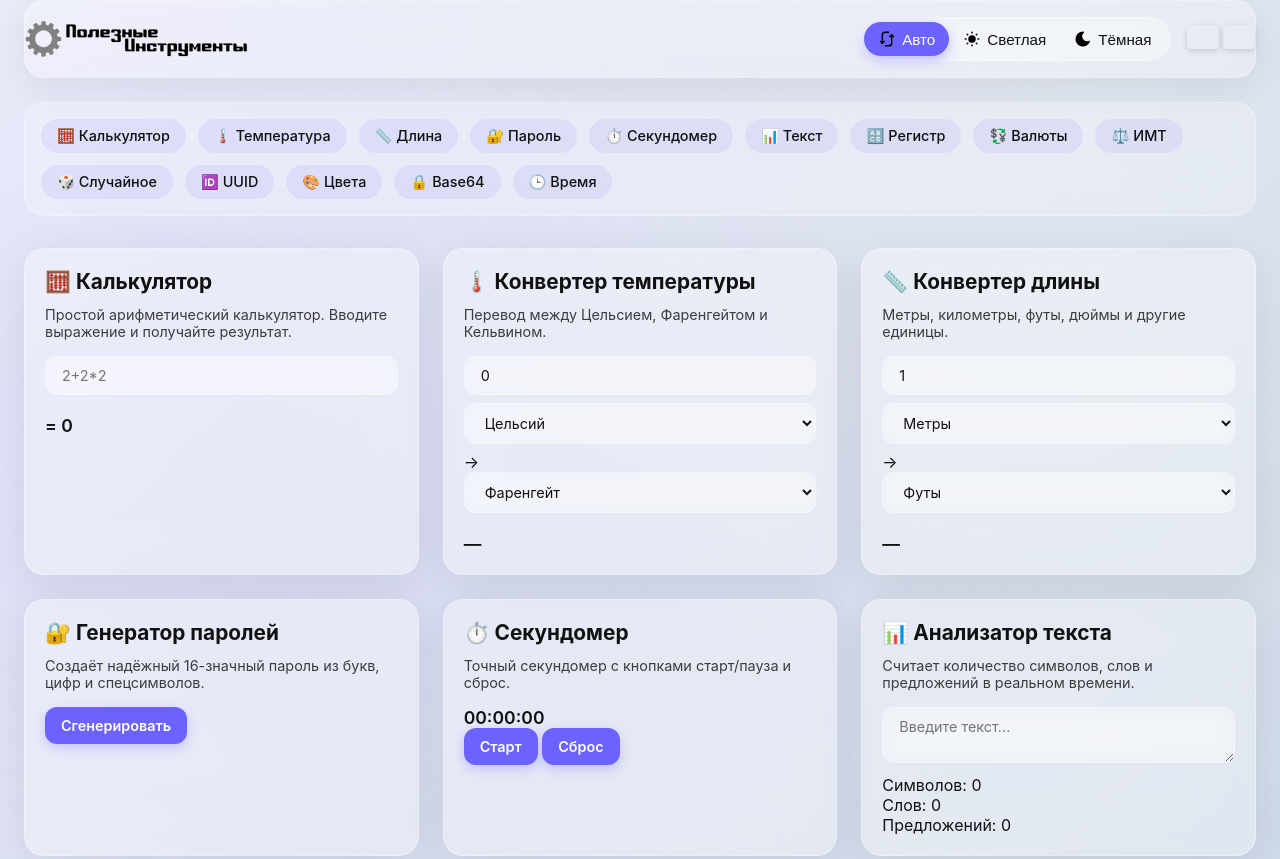
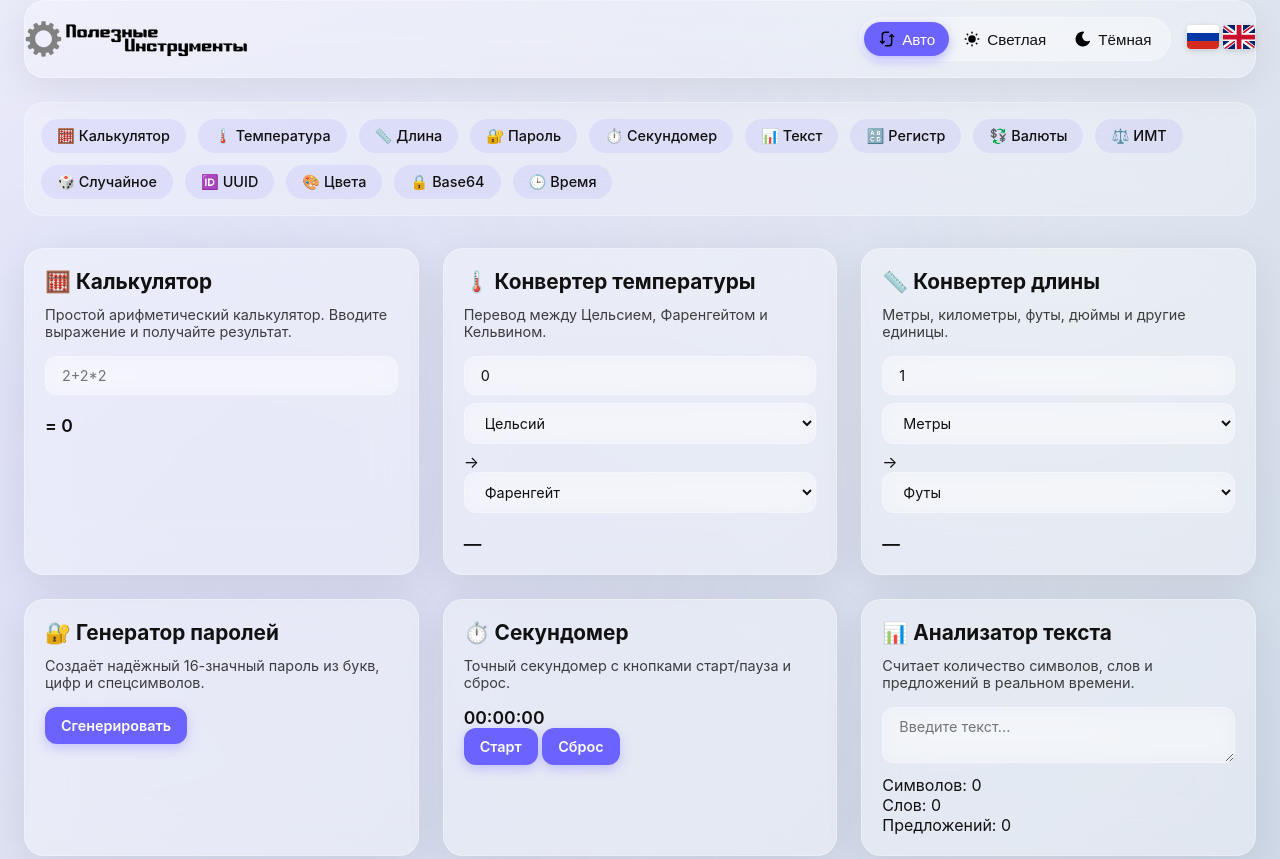
Before and after one commit to poleznyeinstrumenty/PoleznyeInstrumenty.GitHub.Io, a plain HTML site: page index.html in a window 1280 px wide. Shown: the top 859 px of the page. Drawn offline with Linux system fonts and the light colour scheme.

Commit message:
Коммит

```diff
--- a/index.html
+++ b/index.html
@@ -116,7 +116,7 @@
     <header class="header glass">
 	  <div class="logo-container">
 		<a href="/" class="logo-link">
-		  <!-- Русский light логотип -->
+		  <!-- Русский light логотип (чёрный на белом) -->
 		  <svg class="logo-light" width="200" height="32" viewBox="0 0 1430 230" xmlns="http://www.w3.org/2000/svg">
 			<path fill="rgb(127,127,127)" stroke="rgb(127,127,127)" stroke-width="1" opacity="0.988" d="M108.5 1L123.5 1L127 3.5L129 22.5L130 25L145.5 29Q153.1 22.5 157 13L162.5 12L179 22.5L179 28.5L174 39.5L173 45.5L183.5 56L186.5 56L199.5 50L204.5 50L207 51L216 68.5L209.5 76L200 83.5Q199.9 95.1 205.5 101L220.5 102L226 104.5Q228.4 111.6 227 122.5L223.5 128L211.5 129L203 131L200 141.5L200 147.5L215 159.5L216 162.5L204.5 181L200.5 181L187.5 174L182.5 174L172 185.5L179 201.5L179 205.5L178 208L162.5 217L159.5 217L156 214.5L145.5 200L131.5 203L130 204.5L128 212.5L128 222.5L124.5 227Q113.8 225.3 107.5 228L102 224.5L100 205.5L97.5 203L83.5 200L71.5 216L66.5 217L51 208L50 202.5L57 184.5L53.5 180L44.5 173L28.5 181L25.5 181L21 177.5L13 161.5L16.5 157L29 147.5L30 144.5L24.5 130L9.5 129L5.5 128L3 125.5Q0.6 118.4 2 107.5L5.5 103L18.5 102L26 98.5L29 88.5L29 83.5L13 69.5L22 51Q24.4 49.3 30.5 50L42.5 56L45.5 56L55 48L56 41.5Q51 34.5 50 23.5L51 21L69.5 12L73 14.5L83.5 29L94.5 27L99 24.5L101 17.5L102 4.5L104.5 2L108.5 1ZM110 59L97 62L80 72Q65 84 61 107L62 128Q66 140 73 149Q84 163 106 167L124 167L135 164L154 151L165 134L168 123Q170 109 167 101Q163 85 153 76Q145 67 133 62L120 59L110 59Z"/>
 			<path fill="rgb(0,0,0)" stroke="rgb(0,0,0)" stroke-width="1" opacity="1" d="M261 23L310.5 23Q317.1 23.9 320 28.5L321 30.5L321 104L301.5 104L301 103.5L301 41.5L296.5 35L294.5 34L281 34L281 103.5L280.5 104L261 104L261 23Z"/>
@@ -141,7 +141,7 @@
 			<path fill="rgb(0,0,0)" stroke="rgb(0,0,0)" stroke-width="1" opacity="1" d="M1328 144L1342.5 144L1347 148.5L1348 151.5L1348 164L1381.5 164L1387 168.5L1388 170.5L1388 186.5L1384.5 192L1380.5 194L1333.5 194L1329 190.5L1328 188.5L1328 144ZM1348 174L1348 184L1361 184L1363 183L1368 177L1368 174L1348 174Z"/>
 			<path fill="rgb(0,0,0)" stroke="rgb(0,0,0)" stroke-width="1" opacity="1" d="M1393 144L1406.5 144L1412 148.5L1413 150.5L1413 194L1400.5 194L1395 191L1393 186.5L1393 144Z"/>
 		  </svg>
-		  <!-- Русский dark логотип -->
+		  <!-- Русский dark логотип (белый на тёмном) -->
 		  <svg class="logo-dark" width="200" height="32" viewBox="0 0 1430 230" xmlns="http://www.w3.org/2000/svg">
 			<path fill="rgb(128,128,128)" stroke="rgb(128,128,128)" stroke-width="1" opacity="0.996" d="M108.5 1L123.5 1L127 3.5L129 22.5L130 25L145.5 29L157 13L162.5 12L179 22.5L179 28.5L174 39.5L173 45.5L183.5 56L186.5 56L199.5 50L205.5 50L216 68.5L209.5 76L200 83.5Q199.9 95.1 205.5 101L220.5 102L226 104.5Q228.4 111.6 227 122.5L223.5 128L211.5 129L203 131L200 141.5L200 147.5L215 159.5L216 162.5L204.5 181L200.5 181L187.5 174L182.5 174L172 185.5L179 201.5L179 205.5L178 208L162.5 217L159.5 217L156 214.5L145.5 200L131.5 203L130 204.5L128 212.5L128 222.5L124.5 227Q113.8 225.3 107.5 228L102 224.5L100 205.5L97.5 203L83.5 200L71.5 216L66.5 217L51 208L50 202.5L57 185.5L53.5 180L44.5 173L28.5 181L25.5 181L21 177.5L13 161.5L16.5 157L29 147.5L30 144.5L26 131L17.5 129L9.5 129L5.5 128L3 125.5Q0.6 118.4 2 107.5L5.5 103L7.5 102L18.5 102L26 98.5L29 88.5L29 83.5L13 69.5L18 57.5L23.5 50L30.5 50L42.5 56L45.5 56L55 48L56 41.5Q51 34.5 50 23.5L52.5 20L69.5 12L73 14.5L83.5 29L94.5 27L99 24.5L101 17.5L102 4.5L104.5 2L108.5 1ZM111 59L97 62L80 72Q65 84 61 107L62 128Q66 140 73 149Q84 163 106 167L124 167L135 164L154 151L165 134L168 123Q170 109 167 101Q163 85 153 76Q145 67 133 62L119 59L111 59Z"/>
 			<path fill="rgb(255,255,255)" stroke="rgb(255,255,255)" stroke-width="1" opacity="1" d="M261 23L310.5 23Q317.1 23.9 320 28.5L321 30.5L321 104L301.5 104L301 103.5L301 41.5L296.5 35L294.5 34L281 34L281 103.5L280.5 104L261 104L261 23Z"/>
@@ -175,17 +175,43 @@
 			Авто
 		  </button>
 		  <button class="theme-btn" data-theme="light">
-			<svg xmlns="http://www.w3.org/2000/svg" width="24" height="24" viewBox="0 0 24 24" fill="currentColor"><path d="M12 19a1 1 0 0 1 .993 .883l.007 .117v1a1 1 0 0 1 -1.993 .117l-.007 -.117v-1a1 1 0 0 1 1 -1z"/><path d="M18.313 16.91l.094 .083l.7 .7a1 1 0 0 1 -1.32 1.497l-.094 -.083l-.7 -.7a1 1 0 0 1 1.218 -1.567l.102 .07z"/><path d="M7.007 16.993a1 1 0 0 1 .083 1.32l-.083 .094l-.7 .7a1 1 0 0 1 -1.497 -1.32l.083 -.094l.7 -.7a1 1 0 0 1 1.414 0z"/><path d="M4 11a1 1 0 0 1 .117 1.993l-.117 .007h-1a1 1 0 0 1 -.117 -1.993l.117 -.007h1z"/><path d="M21 11a1 1 0 0 1 .117 1.993l-.117 .007h-1a1 1 0 0 1 -.117 -1.993l.117 -.007h1z"/><path d="M6.213 4.81l.094 .083l.7 .7a1 1 0 0 1 -1.32 1.497l-.094 -.083l-.7 -.7a1 1 0 0 1 1.217 -1.567l.102 .07z"/><path d="M19.107 4.893a1 1 0 0 1 .083 1.32l-.083 .094l-.7 .7a1 1 0 0 1 -1.497 -1.32l.083 -.094l.7 -.7a1 1 0 0 1 1.414 0z"/><path d="M12 2a1 1 0 0 1 .993 .883l.007 .117v1a1 1 0 0 1 -1.993 .117l-.007 -.117v-1a1 1 0 0 1 1 -1z"/><path d="M12 7a5 5 0 1 1 -4.995 5.217l-.005 -.217l.005 -.217a5 5 0 0 1 4.995 -4.783z"/></svg>
+			<svg xmlns="http://www.w3.org/2000/svg" width="24" height="24" viewBox="0 0 24 24" fill="currentColor">
+			  <path d="M12 19a1 1 0 0 1 .993 .883l.007 .117v1a1 1 0 0 1 -1.993 .117l-.007 -.117v-1a1 1 0 0 1 1 -1z"/>
+			  <path d="M18.313 16.91l.094 .083l.7 .7a1 1 0 0 1 -1.32 1.497l-.094 -.083l-.7 -.7a1 1 0 0 1 1.218 -1.567l.102 .07z"/>
+			  <path d="M7.007 16.993a1 1 0 0 1 .083 1.32l-.083 .094l-.7 .7a1 1 0 0 1 -1.497 -1.32l.083 -.094l.7 -.7a1 1 0 0 1 1.414 0z"/>
+			  <path d="M4 11a1 1 0 0 1 .117 1.993l-.117 .007h-1a1 1 0 0 1 -.117 -1.993l.117 -.007h1z"/>
+			  <path d="M21 11a1 1 0 0 1 .117 1.993l-.117 .007h-1a1 1 0 0 1 -.117 -1.993l.117 -.007h1z"/>
+			  <path d="M6.213 4.81l.094 .083l.7 .7a1 1 0 0 1 -1.32 1.497l-.094 -.083l-.7 -.7a1 1 0 0 1 1.217 -1.567l.102 .07z"/>
+			  <path d="M19.107 4.893a1 1 0 0 1 .083 1.32l-.083 .094l-.7 .7a1 1 0 0 1 -1.497 -1.32l.083 -.094l.7 -.7a1 1 0 0 1 1.414 0z"/>
+			  <path d="M12 2a1 1 0 0 1 .993 .883l.007 .117v1a1 1 0 0 1 -1.993 .117l-.007 -.117v-1a1 1 0 0 1 1 -1z"/>
+			  <path d="M12 7a5 5 0 1 1 -4.995 5.217l-.005 -.217l.005 -.217a5 5 0 0 1 4.995 -4.783z"/>
+			</svg>
 			Светлая
 		  </button>
 		  <button class="theme-btn" data-theme="dark">
-			<svg xmlns="http://www.w3.org/2000/svg" width="24" height="24" viewBox="0 0 24 24" fill="currentColor"><path d="M12 1.992a10 10 0 1 0 9.236 13.838c.341 -.82 -.476 -1.644 -1.298 -1.31a6.5 6.5 0 0 1 -6.864 -10.787l.077 -.08c.551 -.63 .113 -1.653 -.758 -1.653h-.266l-.068 -.006l-.06 -.002z"/></svg>
+			<svg xmlns="http://www.w3.org/2000/svg" width="24" height="24" viewBox="0 0 24 24" fill="currentColor">
+			  <path d="M12 1.992a10 10 0 1 0 9.236 13.838c.341 -.82 -.476 -1.644 -1.298 -1.31a6.5 6.5 0 0 1 -6.864 -10.787l.077 -.08c.551 -.63 .113 -1.653 -.758 -1.653h-.266l-.068 -.006l-.06 -.002z"/>
+			</svg>
 			Тёмная
 		  </button>
 		</div>
 		<div class="lang-switch">
-		  <a href="/" title="Русский"><svg>...</svg></a>
-		  <a href="/en/" title="English"><svg>...</svg></a>
+		  <a href="/" title="Русский">
+			<svg xmlns="http://www.w3.org/2000/svg" id="flag-icons-ru" viewBox="0 0 640 480">
+			  <path fill="#fff" d="M0 0h640v160H0z"/>
+			  <path fill="#0039a6" d="M0 160h640v160H0z"/>
+			  <path fill="#d52b1e" d="M0 320h640v160H0z"/>
+			</svg>
+		  </a>
+		  <a href="/en/" title="English">
+			<svg xmlns="http://www.w3.org/2000/svg" id="flag-icons-uk" viewBox="0 0 640 480">
+			  <path fill="#012169" d="M0 0h640v480H0z"/>
+			  <path fill="#FFF" d="m75 0 244 181L562 0h78v62L400 241l240 178v61h-80L320 301 81 480H0v-60l239-178L0 64V0z"/>
+			  <path fill="#C8102E" d="m424 281 216 159v40L369 281zm-184 20 6 35L54 480H0zM640 0v3L391 191l2-44L590 0zM0 0l239 176h-60L0 42z"/>
+			  <path fill="#FFF" d="M241 0v480h160V0zM0 160v160h640V160z"/>
+			  <path fill="#C8102E" d="M0 193v96h640v-96zM273 0v480h96V0z"/>
+			</svg>
+		  </a>
 		</div>
 	  </div>
 	</header>
```
